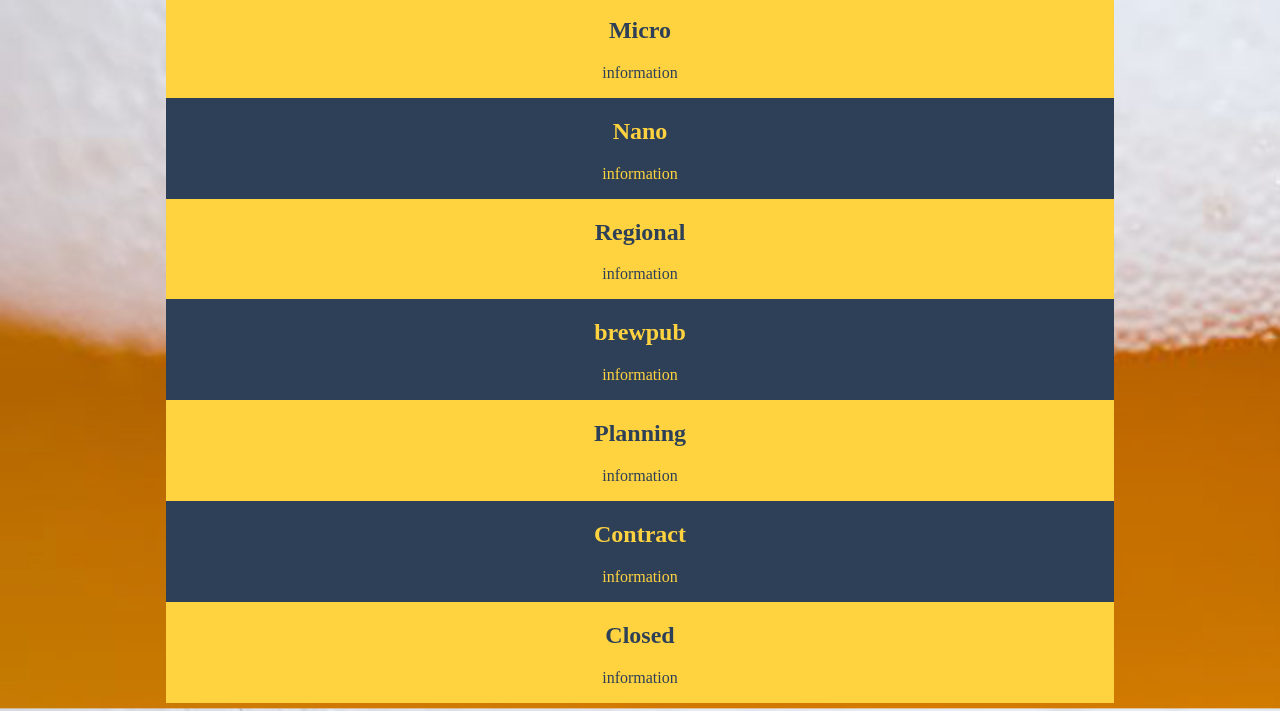
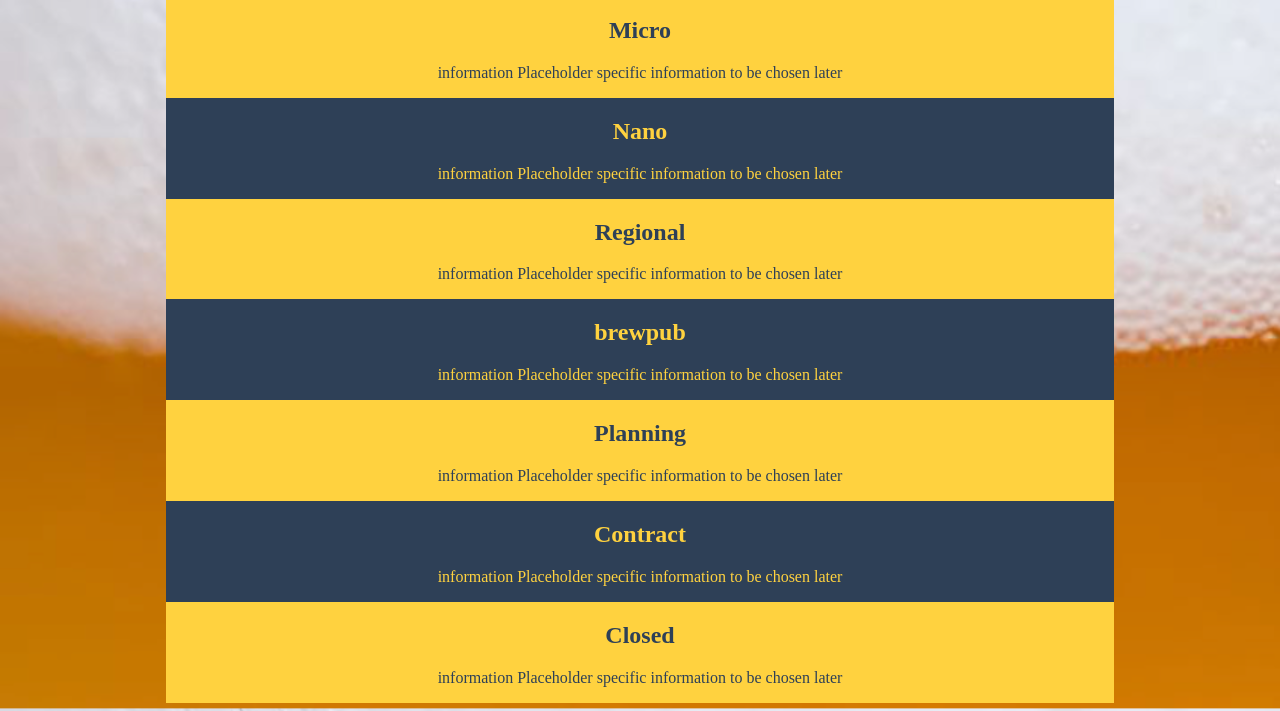
Before and after one commit to iWillChangeMyNameLater/theFridge, a website: page public/differnt-breweries.html in a window 1280 px wide. Shown: the part 143-854 px from the top of the page. Drawn offline with Linux system fonts and the light colour scheme.

Commit message:
final sprint 1 edits

```diff
--- a/public/differnt-breweries.html
+++ b/public/differnt-breweries.html
@@ -25,34 +25,35 @@
       <li><a href="http://127.0.0.1:3000/about-us">About us</a></li>
     </ul>
   </div>
+  <!--This is a flex box for the differnt brewey information-->
   <div class="flex-info">
     <div class="micro">
       <h2>Micro</h2>
-      <p>information</p>
+      <p>information Placeholder specific information to be chosen later</p>
     </div>
     <div class="nano">
       <h2>Nano</h2>
-      <p>information</p>
+      <p>information Placeholder specific information to be chosen later</p>
     </div>
     <div class="regional">
       <h2>Regional</h2>
-      <p>information</p>
+      <p>information Placeholder specific information to be chosen later</p>
     </div>
     <div class="brewpub">
       <h2>brewpub</h2>
-      <p>information</p>
+      <p>information Placeholder specific information to be chosen later</p>
     </div>
     <div class="planning">
       <h2>Planning</h2>
-      <p>information</p>
+      <p>information Placeholder specific information to be chosen later</p>
     </div>
     <div class="contract">
       <h2>Contract</h2>
-      <p>information</p>
+      <p>information Placeholder specific information to be chosen later</p>
     </div>
     <div class="closed">
       <h2>Closed</h2>
-      <p>information</p>
+      <p>information Placeholder specific information to be chosen later</p>
     </div>
   </div>
 </body>
--- a/public/stylesheets/about-us.css
+++ b/public/stylesheets/about-us.css
@@ -34,7 +34,6 @@ color: #FFD23F;
 #caption {
     display: inline;
     width: 20%;
-    margin-right: 50%;
     color: #FFD23F;
     width: 40px;
 
@@ -85,7 +84,7 @@ h4{
     margin-right: 70px;
 }
 
-p {
+section p {
     color: white;
     margin-left: 90px;
     font-size: 100%;
--- a/public/stylesheets/abuse-resources.css
+++ b/public/stylesheets/abuse-resources.css
@@ -36,8 +36,8 @@ a {
 
 p {
     color:#FFD23F;
-    font-weight: bold;
     text-align: center;
+    font-size: 200%;
 }
 
 body {
--- a/public/stylesheets/search-breweries.css
+++ b/public/stylesheets/search-breweries.css
@@ -26,7 +26,6 @@ a {
     width: 20%;
     margin-right: 50%;
     color: #2E4057;
-    border-style: solid;
 }
 
 #caption {
```
Also changed, not shown: public/about-us.html (+9 -8 lines), public/abuse-resources.html (+1 -0 lines), public/findMyBrew-homepage.html (+1 -0 lines), public/not-21.html (+1 -5 lines), public/README.txt, 2 other files.
